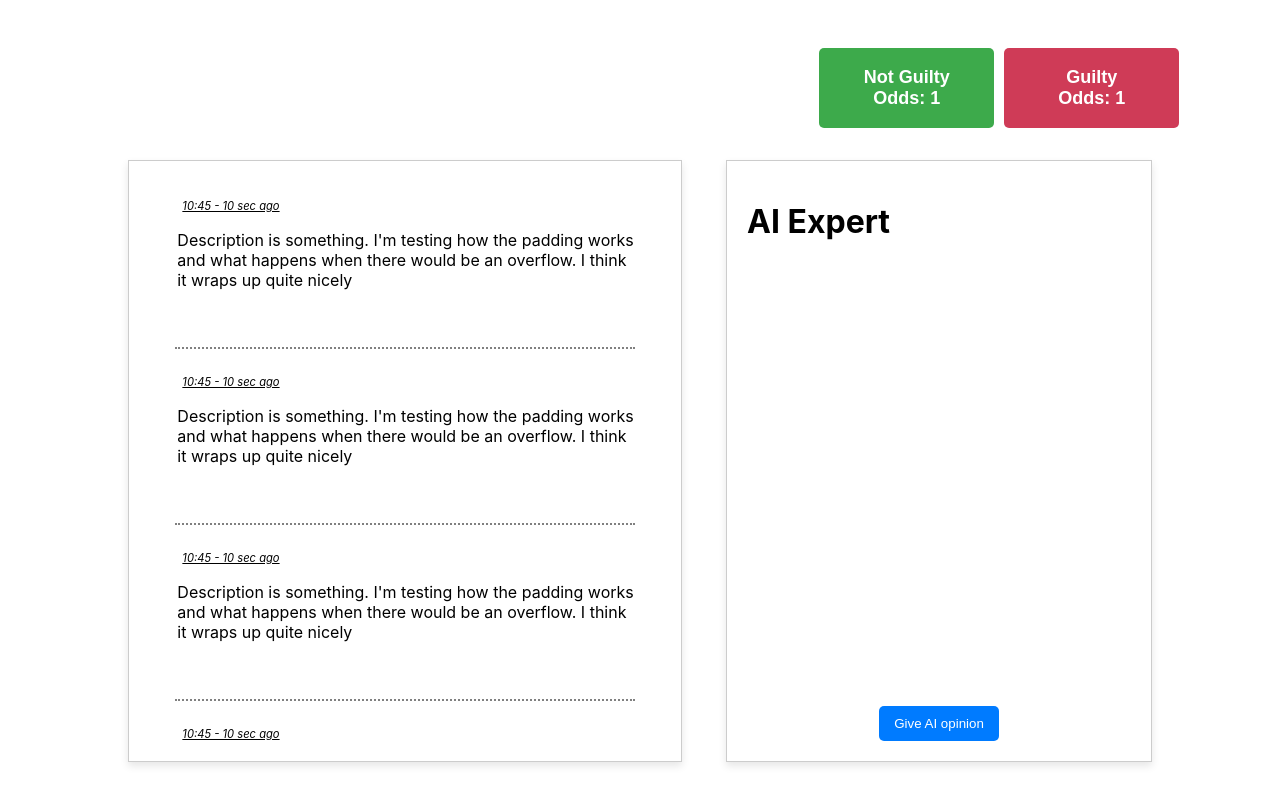
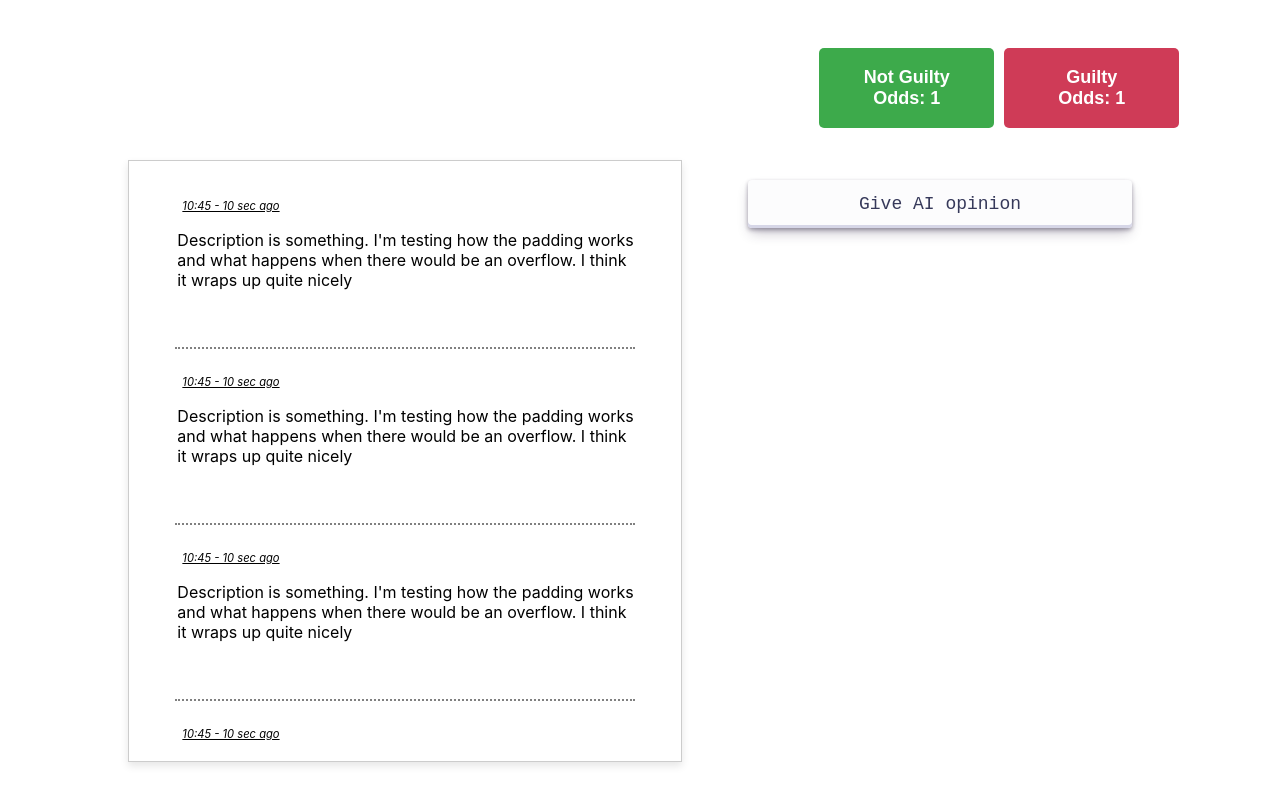
Before and after one commit to hacktrinity-unreal/live-summariser, a React (Create React App) app in the folder live-sum-app/: page /live-case in a window 1280 px wide. Shown: the top 800 px of the page. Built offline with nearby package versions, Linux system fonts and the light colour scheme; no server answers.

Commit message:
title and description and button changed

```diff
--- a/live-sum-app/src/index.css
+++ b/live-sum-app/src/index.css
@@ -11,6 +11,23 @@ code {
   font-family: source-code-pro, Menlo, Monaco, Consolas, 'Courier New',
     monospace;
 }
+.case-title-description{
+  margin-top: 1%;
+  text-transform: none;
+  font-size:20px;
+  font-weight: normal;
+  font-style: italic;
+  color:#999; letter-spacing:-0.005em; word-spacing:1px;
+  letter-spacing:none;
+}
+.case-title-text {
+  margin-top: 10%;
+  font-size: 40px;
+  font-weight: 700; color:#202020;
+  text-transform: uppercase;
+  word-spacing: 1px; letter-spacing:2px;
+}
+
 
 .container {
   top: 20%; /* Center vertically */
@@ -35,6 +52,11 @@ code {
   position: fixed;
   width: 30%; /* Set width to 20% */
   right: 10%; /* Align to the right with some space */
+  top: 20%; /* Center vertically */
+  height: 70%; /* Set height to 70% */
+  padding: 20px; /* Padding inside the container */
+  display: flex; /* Enable flexbox */
+  flex-direction: column; /* Align items in a column */
 }
 
 .key-moment-container {
@@ -76,6 +98,51 @@ hr {
   padding: 13px;
 }
 
+
+.opinion-button-ai {
+  align-items: center;
+  appearance: none;
+  background-color: #FCFCFD;
+  border-radius: 4px;
+  border-width: 0;
+  box-shadow: rgba(45, 35, 66, 0.4) 0 2px 4px,rgba(45, 35, 66, 0.3) 0 7px 13px -3px,#D6D6E7 0 -3px 0 inset;
+  box-sizing: border-box;
+  color: #36395A;
+  cursor: pointer;
+  display: inline-flex;
+  font-family: "JetBrains Mono",monospace;
+  height: 48px;
+  justify-content: center;
+  line-height: 1;
+  list-style: none;
+  overflow: hidden;
+  padding-left: 16px;
+  padding-right: 16px;
+  position: relative;
+  text-align: left;
+  text-decoration: none;
+  transition: box-shadow .15s,transform .15s;
+  user-select: none;
+  -webkit-user-select: none;
+  touch-action: manipulation;
+  white-space: nowrap;
+  will-change: box-shadow,transform;
+  font-size: 18px;
+}
+
+.opinion-button-ai:focus {
+  box-shadow: #D6D6E7 0 0 0 1.5px inset, rgba(45, 35, 66, 0.4) 0 2px 4px, rgba(45, 35, 66, 0.3) 0 7px 13px -3px, #D6D6E7 0 -3px 0 inset;
+}
+
+.opinion-button-ai:hover {
+  box-shadow: rgba(45, 35, 66, 0.4) 0 4px 8px, rgba(45, 35, 66, 0.3) 0 7px 13px -3px, #D6D6E7 0 -3px 0 inset;
+  transform: translateY(-2px);
+}
+
+.opinion-button-ai:active {
+  box-shadow: #D6D6E7 0 3px 7px inset;
+  transform: translateY(2px);
+}
 .key-moment-timestamp {
   font-size: 0.7rem;
   text-decoration: underline;
@@ -112,9 +179,7 @@ hr {
   margin-left: 0%;
 
 }
-.case-title-text {
-  margin: 0;
-}
+
 .double-buttons {
   position: absolute;
   left: 64%;
--- a/live-sum-app/src/live-case.js
+++ b/live-sum-app/src/live-case.js
@@ -99,13 +99,13 @@ function AIExpert(){
         setShowOpinionAI(true); // Toggle the state
     };
     return (
-        <div className="container ai-expert-container">
+        <div className=" ai-expert-container">
             <div className="general-sub-container">
-                <h1>AI Expert</h1>
+                {/* <h1>AI Expert</h1> */}
                 {showOpinionAI && <OpinionAI />}
             </div>
 
-            <button onClick={handleButtonClick} className='opinion-button'>
+            <button onClick={handleButtonClick} className='opinion-button-ai'>
             Give AI opinion
             </button>
         </div>
```
